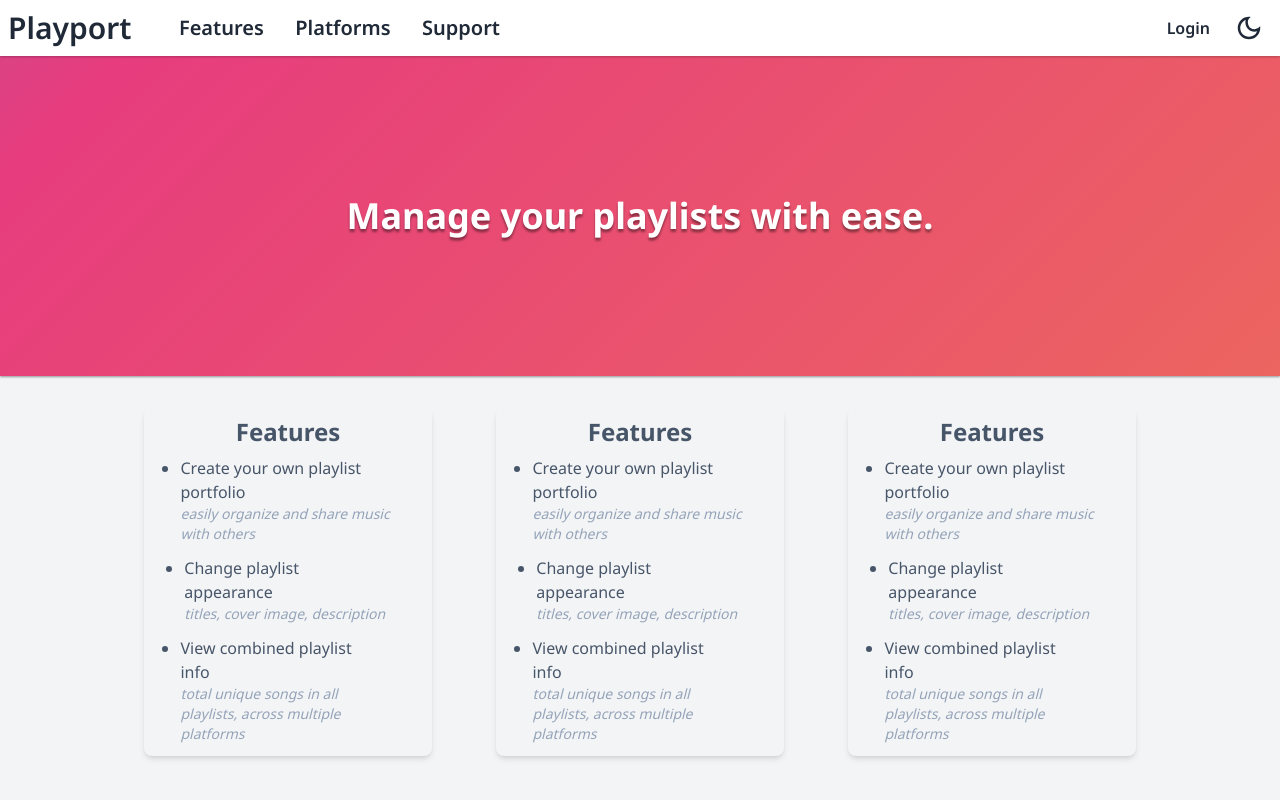
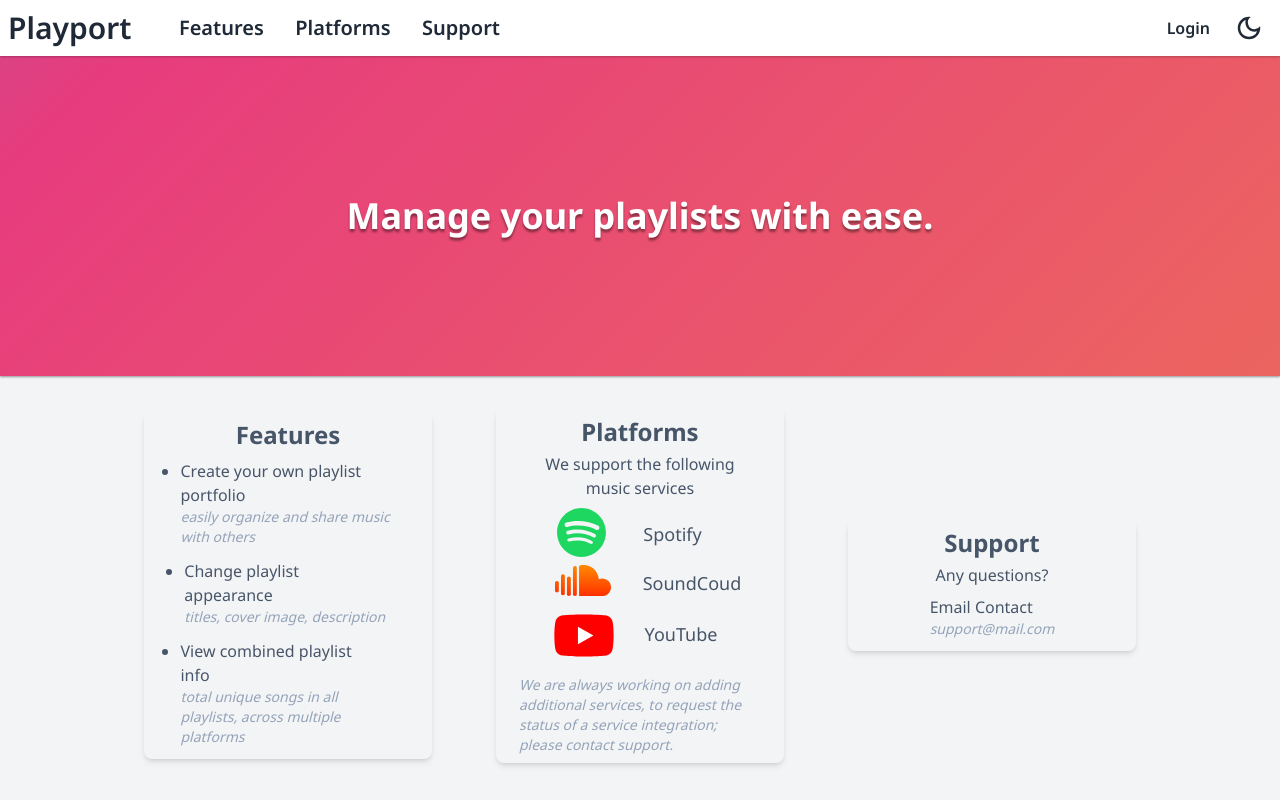
Before and after one commit to DomNidy/playportal, a Next.js app: page / in a window 1280 px wide. Built offline with nearby package versions, Linux system fonts and the light colour scheme; no server answers.

Commit message:
Added additional error handling and improved code-readability of the getSpotifyToken method. Made some additions to the landing page

```diff
--- a/app/api/user/spotify/playlists/route.ts
+++ b/app/api/user/spotify/playlists/route.ts
@@ -66,7 +66,7 @@ export async function GET(req: NextRequest, res: NextResponse) {
     }
   }
 
-  console.log("Good");
+  console.log(token);
   return new NextResponse(
     JSON.stringify({
       error:
--- a/app/layout.tsx
+++ b/app/layout.tsx
@@ -9,8 +9,8 @@ const noto_sans = Noto_Sans({
   subsets: ["latin"],
 });
 export const metadata = {
-  title: "Multi-Migrate",
-  description: "Transfer your playlists from one platform to another.",
+  title: "Playportal",
+  description: "Playlist management software",
 };
 
 export default function RootLayout({
--- a/app/page.tsx
+++ b/app/page.tsx
@@ -1,10 +1,14 @@
 import HeroText from "./components/landing-page/HeroText";
 import Navbar from "./components/landing-page/Navbar";
-import { cookies } from "next/headers";
+import Image from "next/image";
+
+import spotifyIcon from "@/public/spotify-icon.svg";
+import youtubeIcon from "@/public/youtube-icon.svg";
+import soundcloudIcon from "@/public/soundcloud-icon.svg";
 
 export default function Home() {
   return (
-    <div >
+    <div>
       <Navbar />
       {/* This is our main div (it has top padding in it, this accounts for the navbar) */}
       <main className="w-full min-h-screen dark:bg-dark bg-gray-100 pt-14 pb-4 ">
@@ -12,9 +16,9 @@ export default function Home() {
           <HeroText />
         </div>
         <div className="flex justify-center">
-          <div className="pt-8 grid gap-8  grid-cols-1 md:grid-cols-2 lg:grid-cols-3 md:max-w-screen-md lg:max-w-screen-lg dark:text-gray-400 text-slate-600 justify-center items-center place-items-center w-full">
-            <div className="flex flex-col gap-1 p-2 items-center dark:bg-dark-container bg-gray-100  rounded-lg w-72 min-h-[14rem] h-fit shadow-md  ">
-              <h1 className="font-bold text-2xl">Features</h1>
+          <div className="pt-8 grid gap-8 pointer-events-none grid-cols-1 md:grid-cols-2 lg:grid-cols-3 md:max-w-screen-md lg:max-w-screen-lg dark:text-gray-400 text-slate-600 justify-center items-center place-items-center w-full">
+            <div className="flex flex-col gap-1 p-2 items-center dark:bg-dark-container bg-gray-100  rounded-lg w-72 min-h-[21.75rem] h-fit shadow-md  ">
+              <h1 className="font-bold text-2xl ">Features</h1>
               <div className="max-w-[82%] p-1">
                 <h2 className="list-item">
                   Create your own playlist portfolio
@@ -46,67 +50,66 @@ export default function Home() {
               </div>
             </div>
 
-            <div className="flex flex-col gap-1 p-2 items-center dark:bg-dark-container bg-gray-100  rounded-lg w-72 min-h-[14rem] h-fit shadow-md  ">
-              <h1 className="font-bold text-2xl select-none">Features</h1>
-              <div className="max-w-[82%] p-1">
-                <h2 className="list-item">
-                  Create your own playlist portfolio
-                </h2>
-
-                <p className="italic text-sm text-slate-400 ">
-                  easily organize and share music with others
-                </p>
+            <div className="flex flex-col gap-1 p-2 items-center dark:bg-dark-container bg-gray-100 rounded-lg w-72 min-h-[21.75rem] h-fit shadow-md  ">
+              <h1 className="font-bold text-2xl select-none ">Platforms</h1>
+              <h2 className="w-[85%] text-center">
+                We support the following music services
+              </h2>
+              <div className="flex flex-col items-center justify-center">
+                <div className="flex flex-row p-1">
+                  <Image
+                    src={spotifyIcon}
+                    width={49}
+                    height={44}
+                    alt="Spotify Icon"
+                    className="relative -left-[1.8125rem]"
+                  />
+                  <h2 className="max-w-[80%] relative top-3 left-2 text-lg">
+                    Spotify
+                  </h2>
+                </div>
+                <div className="flex flex-row p-1">
+                  <Image
+                    src={soundcloudIcon}
+                    width={56}
+                    height={64}
+                    alt="SoundCloud Icon"
+                    className="relative -left-2"
+                  />
+                  <h2 className="max-w-[80%] text-lg relative top-1 left-6">
+                    SoundCoud
+                  </h2>
+                </div>
+                <div className="flex flex-row p-1">
+                  <Image
+                    src={youtubeIcon}
+                    width={94}
+                    height={64}
+                    alt="YouTube Icon"
+                    className="relative -left-5"
+                  />
+                  <h2 className="max-w-[80%] text-lg relative top-4 -left-1.5">
+                    YouTube
+                  </h2>
+                </div>
               </div>
 
-              <div className="max-w-[82%] p-1">
-                <h2 className="max-w-[80%] list-item">
-                  Change playlist appearance
-                </h2>
+              <p className="italic text-sm text-slate-400 w-[89%] ">
+                We are always working on adding additional services, to request
+                the status of a service integration; please contact support.
+              </p>
+            </div>
+            <div className="flex flex-col gap-1 p-2 items-center dark:bg-dark-container bg-gray-100  rounded-lg w-72  h-fit shadow-md  ">
+              <h1 className="font-bold text-2xl">Support</h1>
+              <div className="max-w-[89%]">
+                <h2>Any questions?</h2>
+              </div>
+
+              <div className="p-1">
+                <h2 className="">Email Contact</h2>
 
                 <p className="italic text-sm  text-slate-400 ">
-                  titles, cover image, description
-                </p>
-              </div>
-
-              <div className="max-w-[82%] p-1">
-                <h2 className="max-w-[80%] list-item">
-                  View combined playlist info
-                </h2>
-
-                <p className="italic text-sm  text-slate-400 ">
-                  total unique songs in all playlists, across multiple platforms
-                </p>
-              </div>
-            </div>
-            <div className="flex flex-col gap-1 p-2 items-center dark:bg-dark-container bg-gray-100  rounded-lg w-72 min-h-[14rem] h-fit shadow-md  ">
-              <h1 className="font-bold text-2xl">Features</h1>
-              <div className="max-w-[82%] p-1">
-                <h2 className="list-item">
-                  Create your own playlist portfolio
-                </h2>
-
-                <p className="italic text-sm text-slate-400 ">
-                  easily organize and share music with others
-                </p>
-              </div>
-
-              <div className="max-w-[82%] p-1">
-                <h2 className="max-w-[80%] list-item">
-                  Change playlist appearance
-                </h2>
-
-                <p className="italic text-sm  text-slate-400 ">
-                  titles, cover image, description
-                </p>
-              </div>
-
-              <div className="max-w-[82%] p-1">
-                <h2 className="max-w-[80%] list-item">
-                  View combined playlist info
-                </h2>
-
-                <p className="italic text-sm  text-slate-400 ">
-                  total unique songs in all playlists, across multiple platforms
+                  support@mail.com
                 </p>
               </div>
             </div>
```
Also changed, not shown: app/firebase/SpotifyTokens.ts (+78 -25 lines), public/spotify-icon.svg (added).
